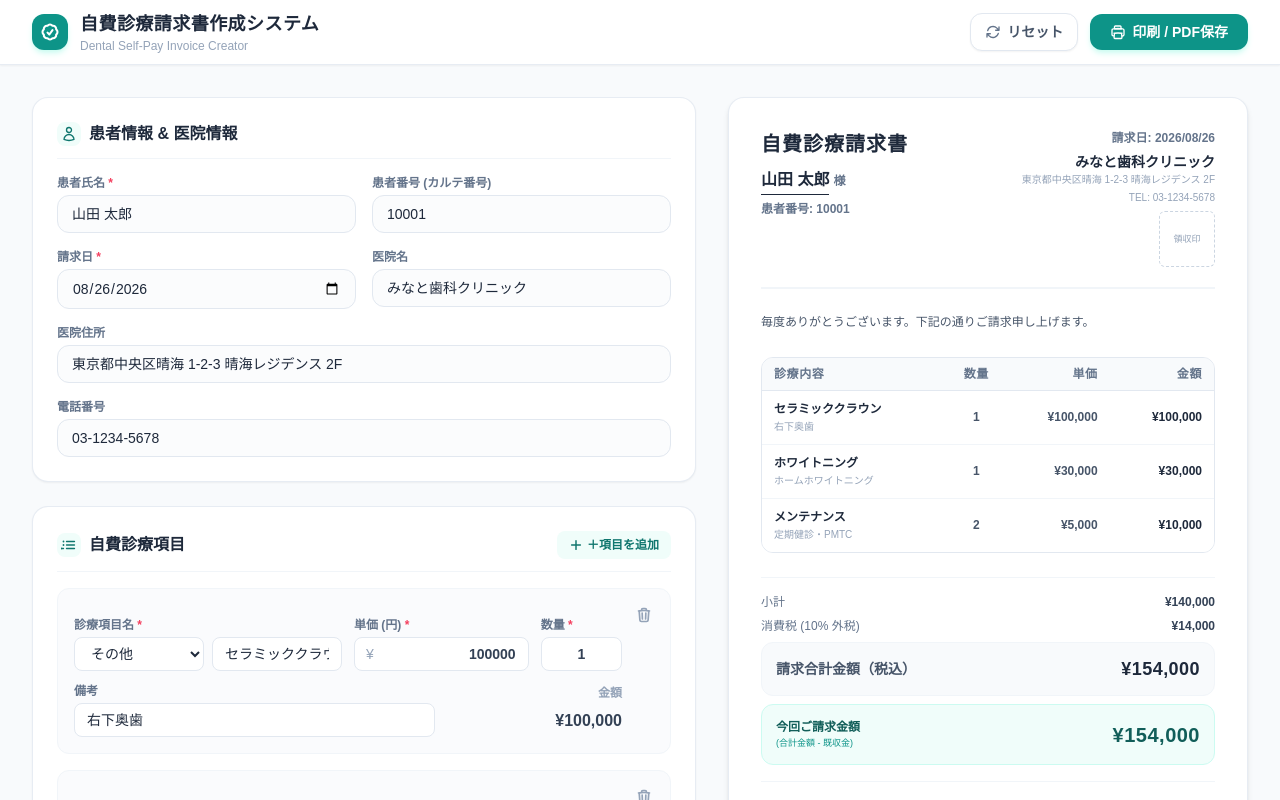
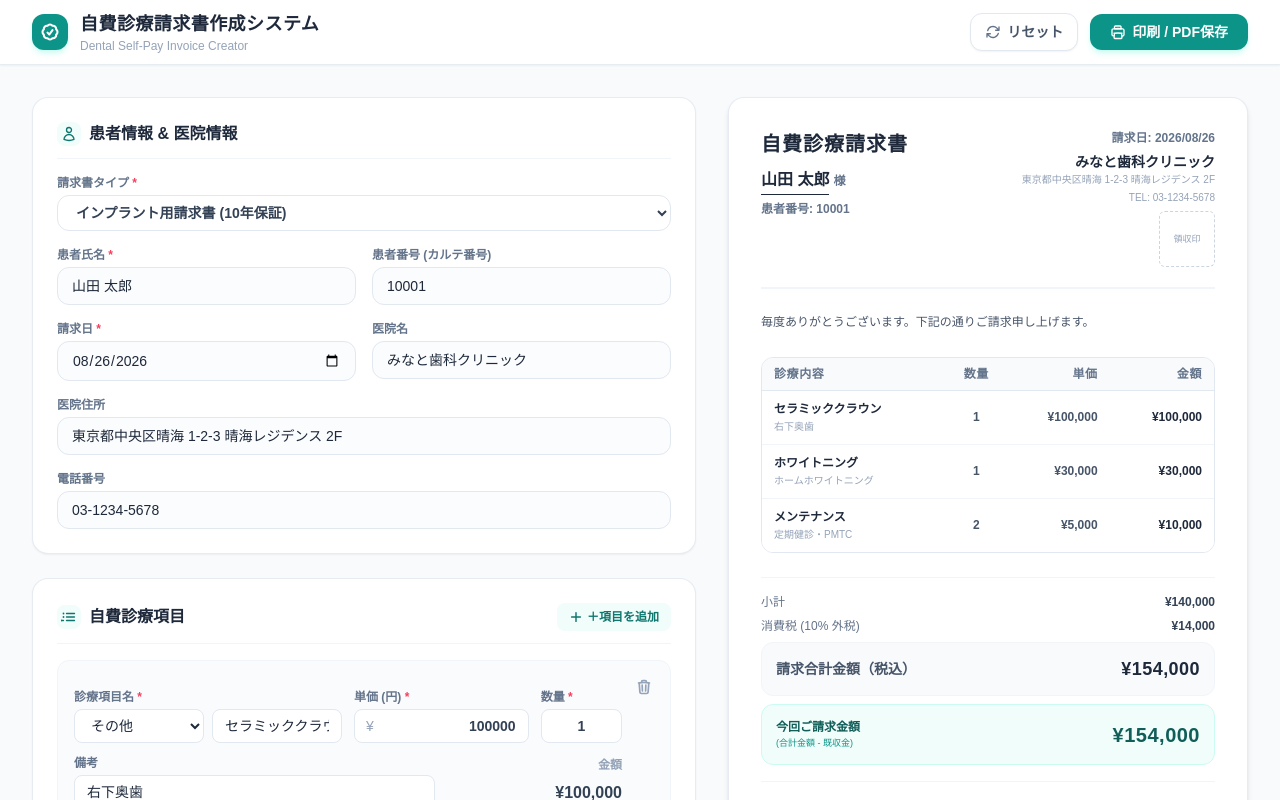
Before and after one commit to oya0715/YDC, a React (Vite) app: page / in a window 1280 px wide. Shown: the top 800 px of the page. Built offline with nearby package versions, Linux system fonts and the light colour scheme.

Commit message:
Add invoice type field to PatientForm.tsx

```diff
--- a/src/components/PatientForm.tsx
+++ b/src/components/PatientForm.tsx
@@ -4,9 +4,16 @@ import { PatientInfo } from '../types';
 interface PatientFormProps {
   patientInfo: PatientInfo;
   onChange: (updatedInfo: PatientInfo) => void;
+  invoiceType: string;
+  onChangeInvoiceType: (type: string) => void;
 }
 
-export const PatientForm: React.FC<PatientFormProps> = ({ patientInfo, onChange }) => {
+export const PatientForm: React.FC<PatientFormProps> = ({
+  patientInfo,
+  onChange,
+  invoiceType,
+  onChangeInvoiceType,
+}) => {
   const handleChange = (field: keyof PatientInfo, value: string) => {
     onChange({
       ...patientInfo,
@@ -26,6 +33,19 @@ export const PatientForm: React.FC<PatientFormProps> = ({ patientInfo, onChange
       </div>
 
       <div className="grid grid-cols-1 md:grid-cols-2 gap-4">
+        <div className="md:col-span-2">
+          <label className="block text-xs font-semibold text-slate-500 mb-1">請求書タイプ <span className="text-rose-500">*</span></label>
+          <select
+            value={invoiceType}
+            onChange={e => onChangeInvoiceType(e.target.value)}
+            className="w-full px-3.5 py-2 border border-slate-200 rounded-xl text-sm focus:outline-none focus:ring-2 focus:ring-clinic-500 bg-white font-semibold text-slate-700"
+          >
+            <option value="implant">インプラント用請求書 (10年保証)</option>
+            <option value="prostho">自費補綴用請求書 (5年保証・義歯除く)</option>
+            <option value="other">その他自費（矯正など）用請求書 (保証なし)</option>
+          </select>
+        </div>
+
         <div>
           <label className="block text-xs font-semibold text-slate-500 mb-1">患者氏名 <span className="text-rose-500">*</span></label>
           <input
```
